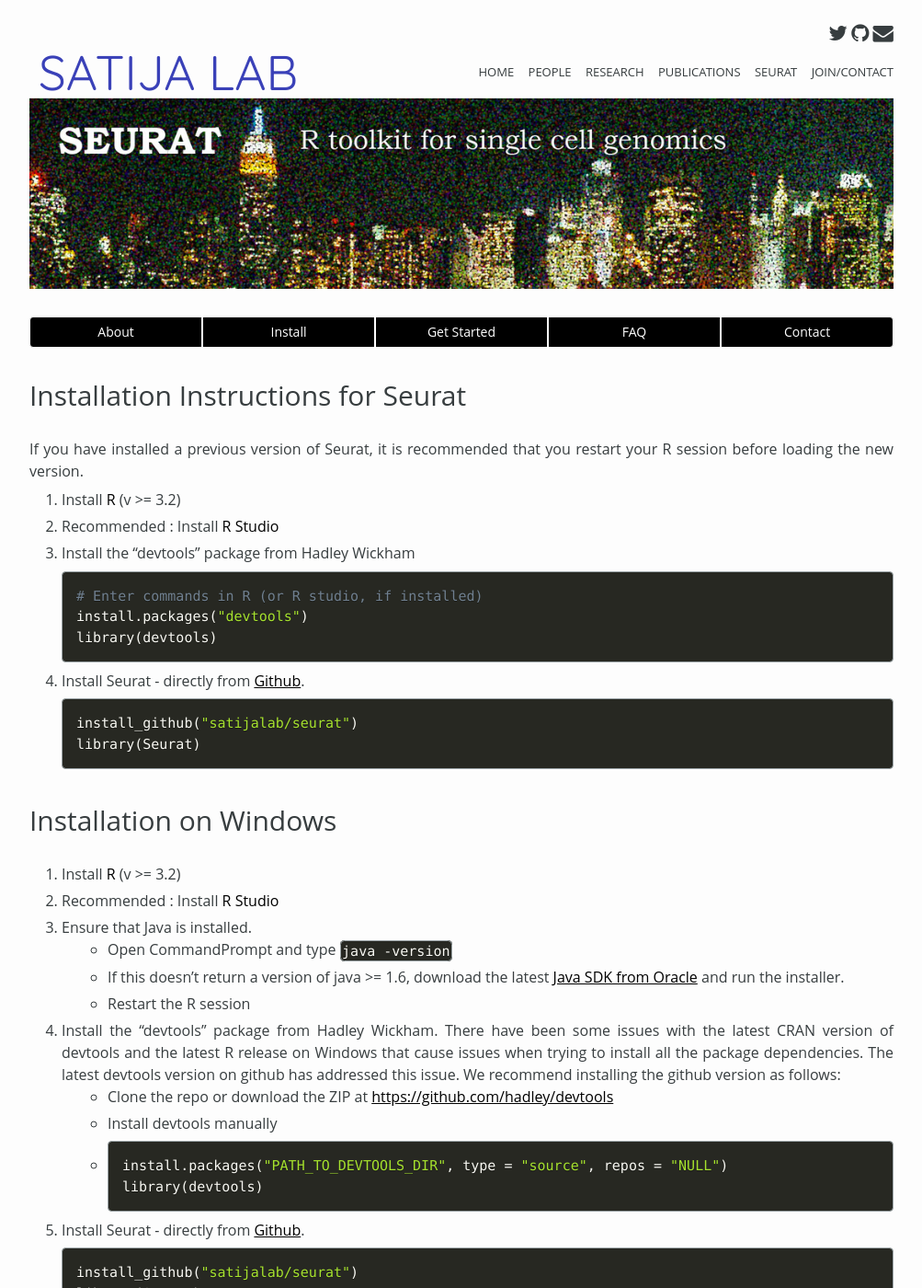
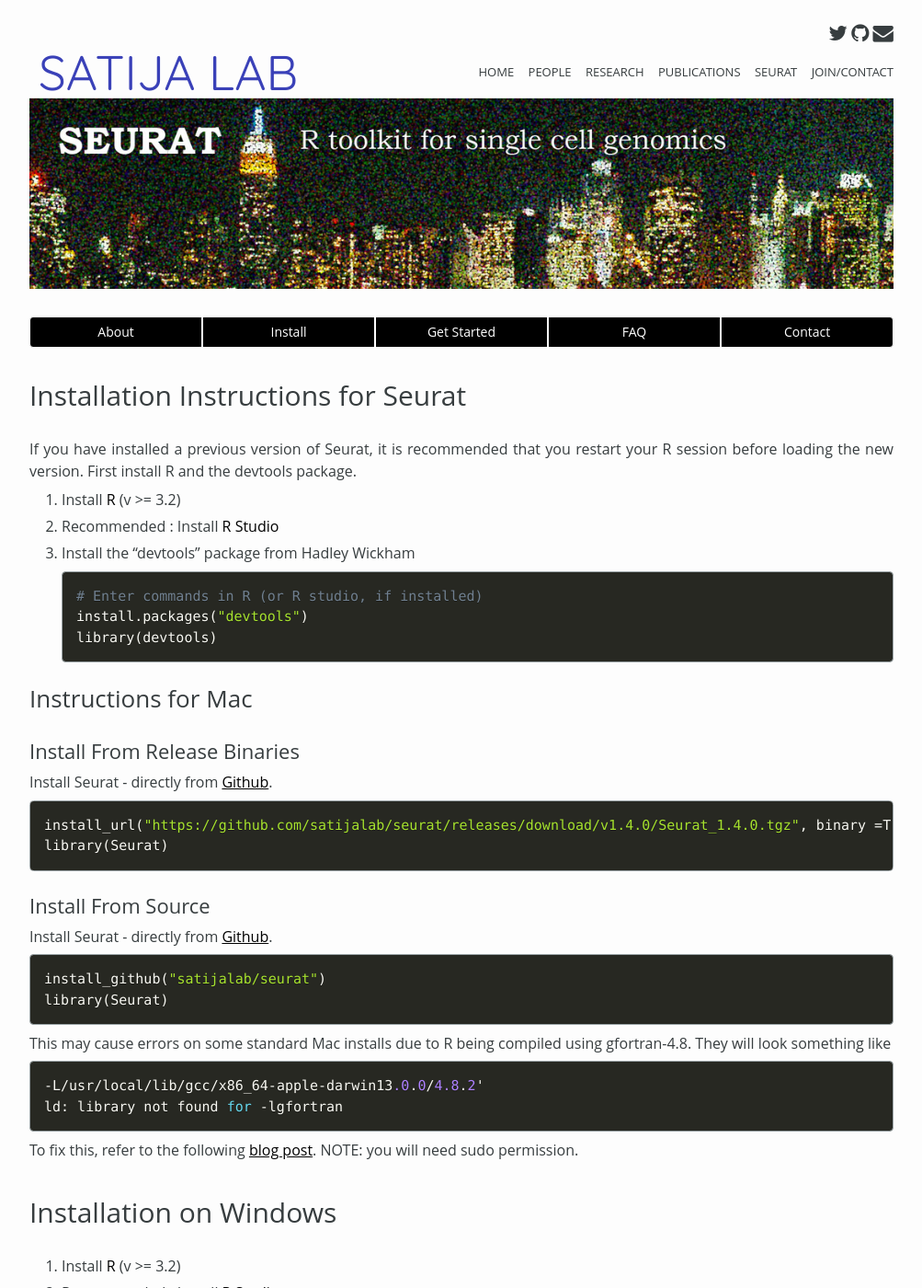
Before and after one commit to jungokasai/satijalab.github.io, a Jekyll site: the page built from seurat/install.md, in a window 1280 px wide and 1400 px high. Shown: the whole window at 92% size, without its empty margins (138-1141 px from the left). Built offline with Jekyll 4.4.1, drawn with Linux system fonts in a browser that asks for light colours; nearby versions of some CDN libraries.

Commit message:
updates for release

````diff
--- a/seurat/install.md
+++ b/seurat/install.md
@@ -4,7 +4,7 @@
 ---
 
 # Installation Instructions for Seurat
-If you have installed a previous version of Seurat, it is recommended that you restart your R session before loading the new version.
+If you have installed a previous version of Seurat, it is recommended that you restart your R session before loading the new version. First install R and the devtools package.
 
 1. Install [R](https://www.r-project.org/) (v >= 3.2)
 2. Recommended : Install [R Studio](https://www.rstudio.com/)
@@ -15,14 +15,37 @@
    install.packages("devtools")
    library(devtools)
    ```
-4. Install Seurat - directly from [Github](https://github.com/{{ site.github_username }}/seurat).
 
 
-   ```r
-   install_github("satijalab/seurat")
-   library(Seurat)
-   ```
+## Instructions for Mac
 
+### Install From Release Binaries
+
+
+Install Seurat - directly from [Github](https://github.com/{{ site.github_username }}/seurat).
+
+```r
+install_url("https://github.com/satijalab/seurat/releases/download/v1.4.0/Seurat_1.4.0.tgz", binary =T)
+library(Seurat)
+```
+
+### Install From Source
+
+Install Seurat - directly from [Github](https://github.com/{{ site.github_username }}/seurat).
+
+```r
+install_github("satijalab/seurat")
+library(Seurat)
+```
+
+This may cause errors on some standard Mac installs due to R being compiled using gfortran-4.8. They will look something like
+
+```r
+-L/usr/local/lib/gcc/x86_64-apple-darwin13.0.0/4.8.2'
+ld: library not found for -lgfortran
+```
+
+To fix this, refer to the following [blog post](http://thecoatlessprofessor.com/programming/rcpp-rcpparmadillo-and-os-x-mavericks-lgfortran-and-lquadmath-error/). NOTE: you will need sudo permission.
 
 <br>
 
````
Also changed, not shown: seurat.md (+2 -2 lines), seurat/get_started.md (+1 -1 lines), img/pancreas-cl.svg, img/pbmc33k-cl.svg.
